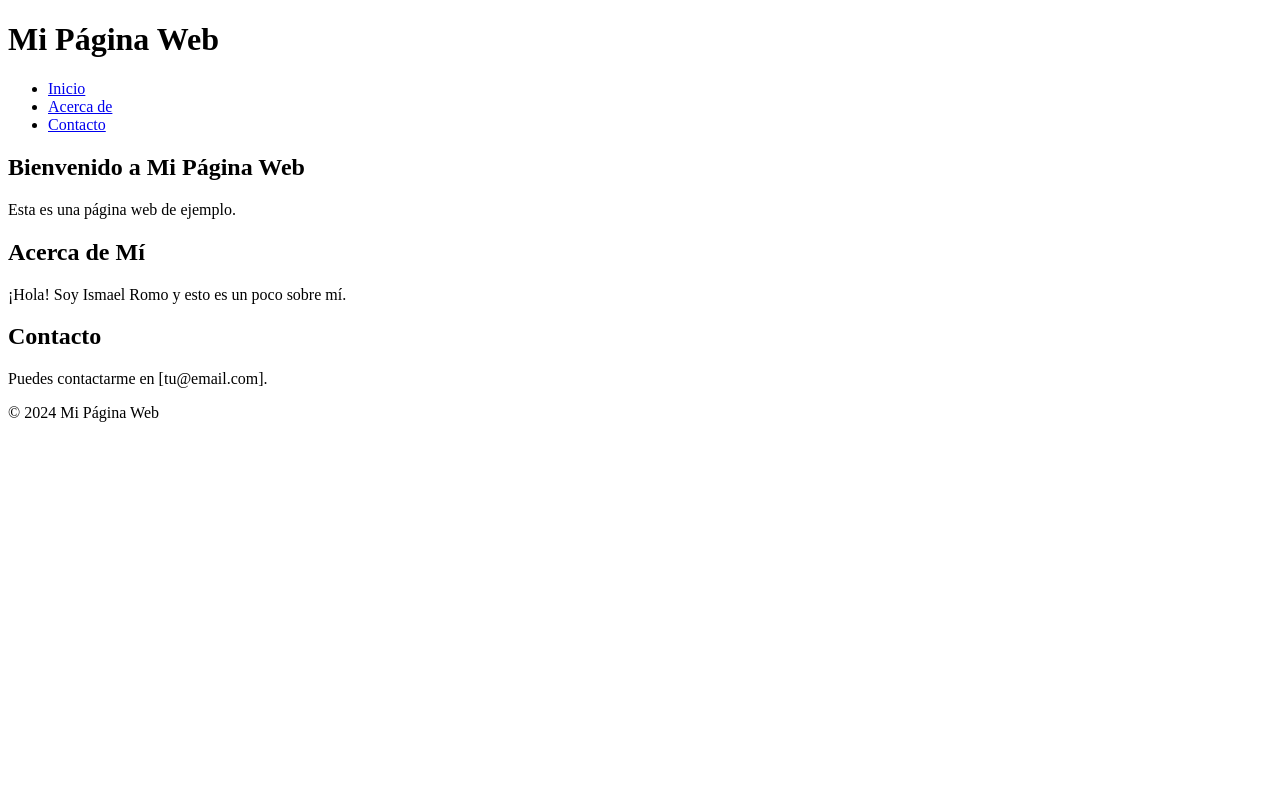
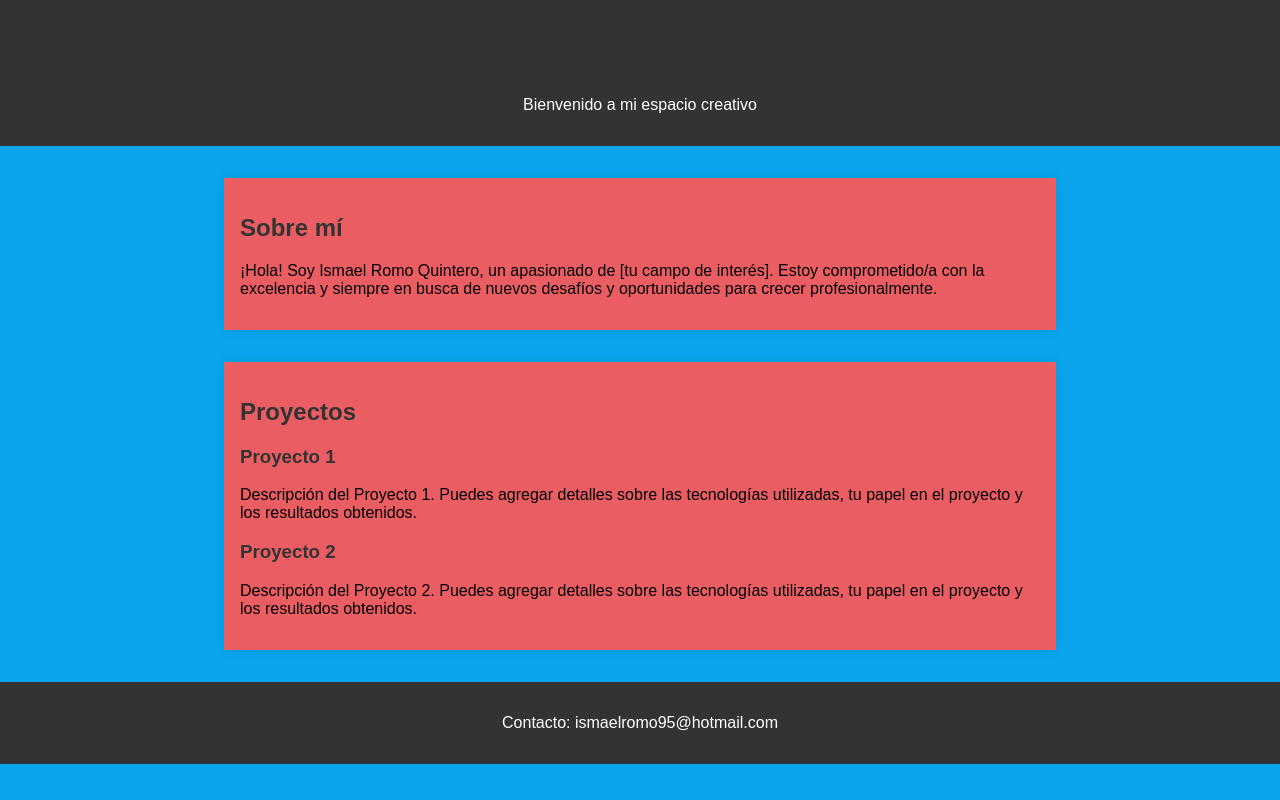
Before and after one commit to IsmaelR29/mi_primera_web, a plain HTML site: page index.html in a window 1280 px wide. Drawn offline with Linux system fonts and the light colour scheme.

Commit message:
Update index.html

```diff
--- a/index.html
+++ b/index.html
@@ -3,40 +3,73 @@
 <head>
     <meta charset="UTF-8">
     <meta name="viewport" content="width=device-width, initial-scale=1.0">
-    <title>Mi Página Web</title>
-    <link rel="stylesheet" href="styles.css">
+    <title>Mi Portafolio</title>
+    <style>
+        body {
+            font-family: Arial, sans-serif;
+            margin: 0;
+            padding: 0;
+            background-color: #0aa5ed;
+        }
+
+        header {
+            background-color: #333;
+            color: white;
+            text-align: center;
+            padding: 1em;
+        }
+
+        section {
+            max-width: 800px;
+            margin: 2em auto;
+            padding: 1em;
+            background-color: rgb(234, 93, 98);
+            box-shadow: 0 0 10px rgba(0, 0, 0, 0.1);
+        }
+
+        h1, h2, h3 {
+            color: #333;
+        }
+
+        .project {
+            margin-bottom: 1em;
+        }
+
+        footer {
+            text-align: center;
+            padding: 1em;
+            background-color: #333;
+            color: white;
+        }
+    </style>
 </head>
 <body>
 
     <header>
-        <h1>Mi Página Web</h1>
+        <h1>Mi Portafolio</h1>
+        <p>Bienvenido a mi espacio creativo</p>
     </header>
 
-    <nav>
-        <ul>
-            <li><a href="#inicio">Inicio</a></li>
-            <li><a href="#acerca">Acerca de</a></li>
-            <li><a href="#contacto">Contacto</a></li>
-        </ul>
-    </nav>
-
-    <section id="inicio">
-        <h2>Bienvenido a Mi Página Web</h2>
-        <p>Esta es una página web de ejemplo.</p>
+    <section>
+        <h2>Sobre mí</h2>
+        <p>¡Hola! Soy Ismael Romo Quintero, un apasionado de [tu campo de interés]. Estoy comprometido/a con la excelencia y siempre en busca de nuevos desafíos y oportunidades para crecer profesionalmente.</p>
     </section>
 
-    <section id="acerca">
-        <h2>Acerca de Mí</h2>
-        <p>¡Hola! Soy Ismael Romo y esto es un poco sobre mí.</p>
-    </section>
+    <section>
+        <h2>Proyectos</h2>
+        <div class="project">
+            <h3>Proyecto 1</h3>
+            <p>Descripción del Proyecto 1. Puedes agregar detalles sobre las tecnologías utilizadas, tu papel en el proyecto y los resultados obtenidos.</p>
+        </div>
 
-    <section id="contacto">
-        <h2>Contacto</h2>
-        <p>Puedes contactarme en [tu@email.com].</p>
+        <div class="project">
+            <h3>Proyecto 2</h3>
+            <p>Descripción del Proyecto 2. Puedes agregar detalles sobre las tecnologías utilizadas, tu papel en el proyecto y los resultados obtenidos.</p>
+        </div>
     </section>
 
     <footer>
-        <p>&copy; 2024 Mi Página Web</p>
+        <p>Contacto: ismaelromo95@hotmail.com</p>
     </footer>
 
 </body>
```
